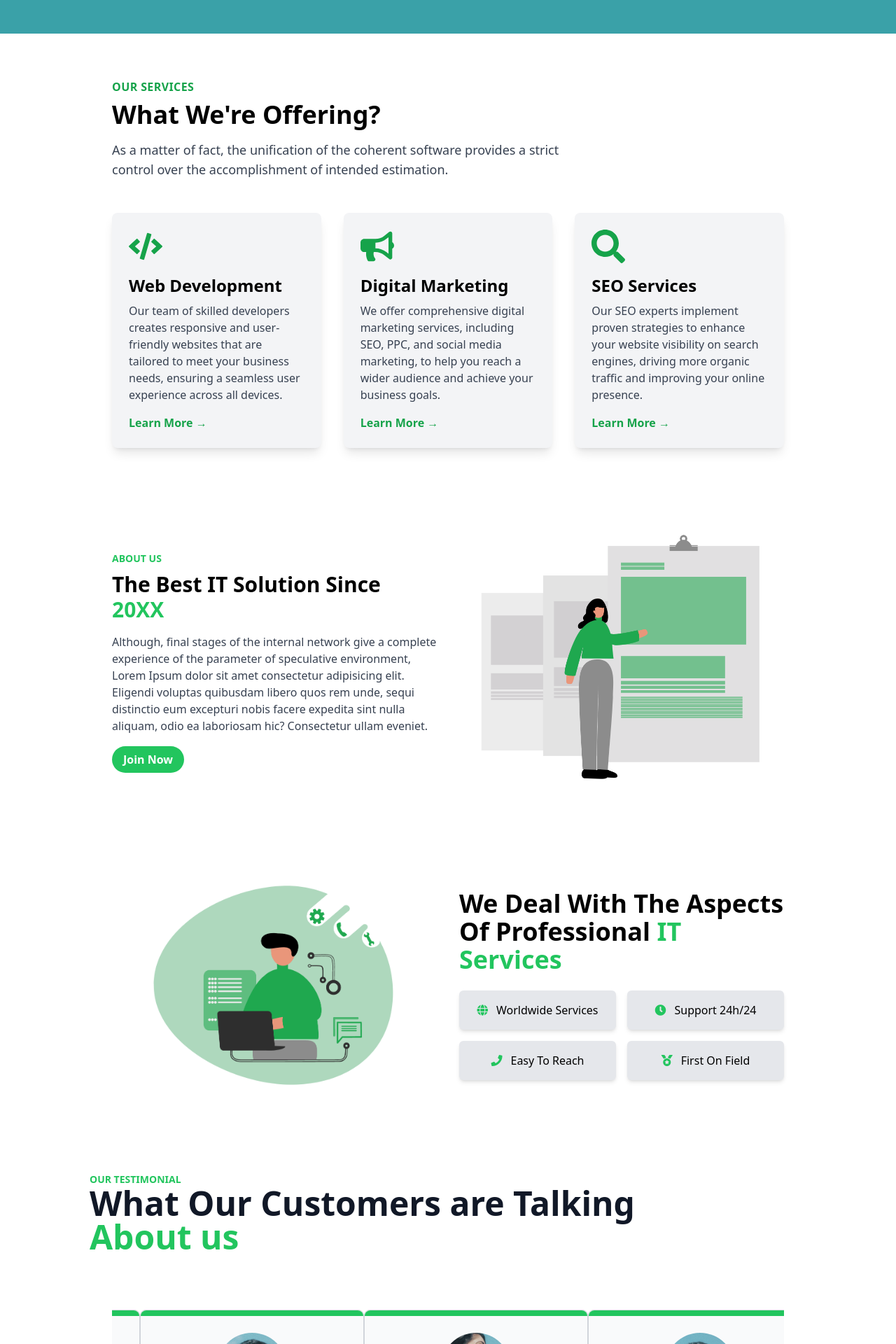
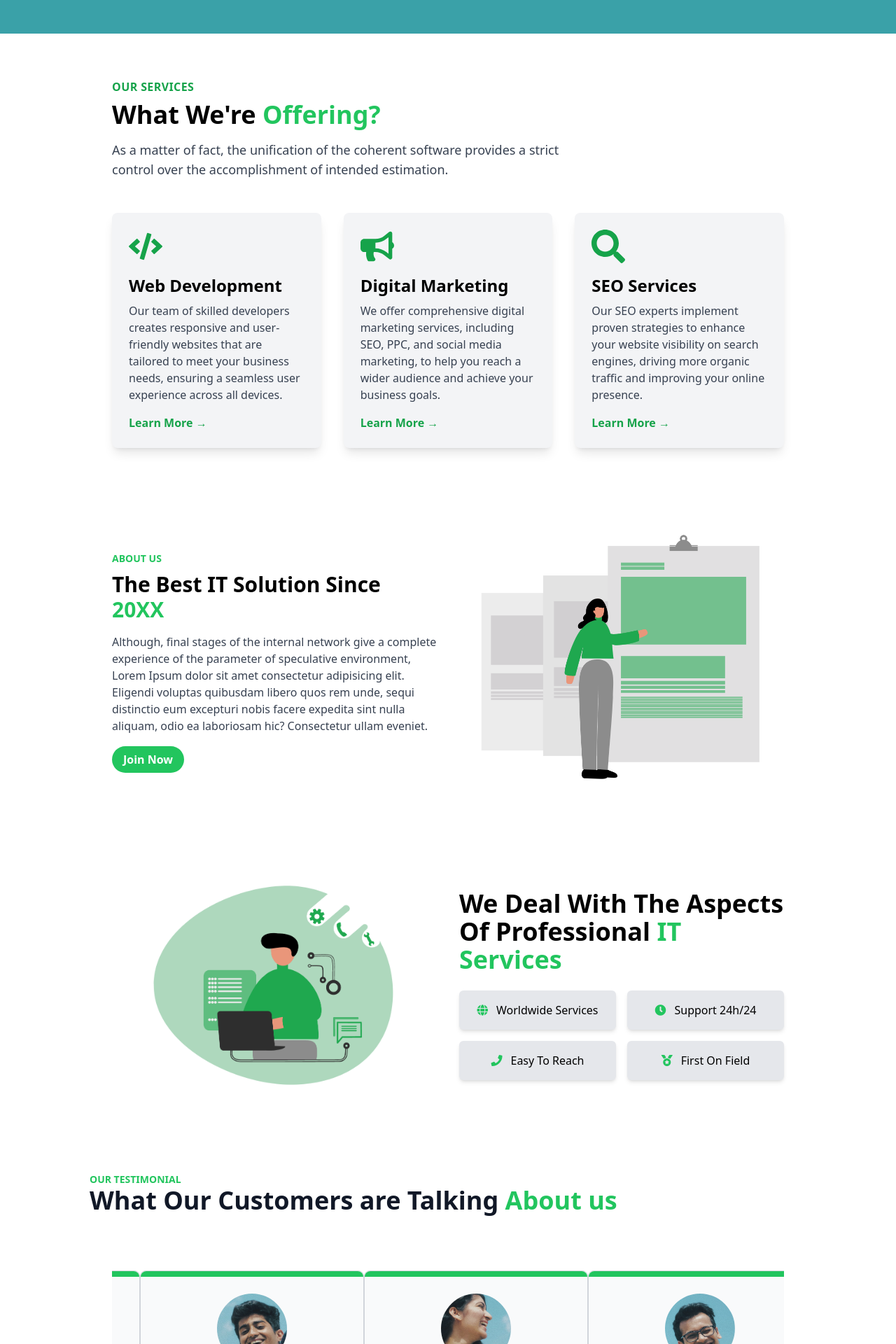
Before and after one commit to ashuilubajaj01/literate-chainsaw, a React (Create React App) app: page / in a window 1280 px wide. Shown: the part 600-2520 px from the top of the page at 70% size. Built offline with nearby package versions, Linux system fonts and the light colour scheme.

Commit message:
edit text size

```diff
--- a/src/components/ServicesSection.js
+++ b/src/components/ServicesSection.js
@@ -27,7 +27,7 @@ const ServicesSection = () => {
         <section className="py-16 px-4 lg:px-40" id="services">
             <div className="text-left mb-12">
                 <span className="text-green-600 font-bold uppercase tracking-wide">Our Services</span>
-                <h2 className="text-4xl font-bold mt-2">What We're Offering?</h2>
+                <h2 className="text-4xl font-bold mt-2">What We're <span className='text-green-500'>Offering?</span></h2>
                 <p className="text-lg text-gray-700 max-w-2xl mt-4">
                     As a matter of fact, the unification of the coherent software provides a strict control over the accomplishment of intended estimation.
                 </p>
--- a/src/components/TestimonialPage.js
+++ b/src/components/TestimonialPage.js
@@ -60,9 +60,9 @@ const TestimonialPage = () => {
   return (
     <div className="max-w-screen-lg mx-auto py-12 px-4 lg:px-0">
       <div className="mb-10">
-        <h1 className="text-green-500 text-sm font-bold">OUR TESTIMONIAL</h1>
-        <h2 className="text-5xl font-bold text-gray-900 mb-4 text-left">
-          What Our Customers are Talking<br /><span className="text-green-500"> About us</span>
+        <h2 className="text-green-500 text-sm font-bold">OUR TESTIMONIAL</h2>
+        <h2 className="text-4xl font-bold text-gray-900 mb-4 text-left">
+          What Our Customers are Talking<span className="text-green-500"> About us</span>
         </h2>
       </div>
 
```
